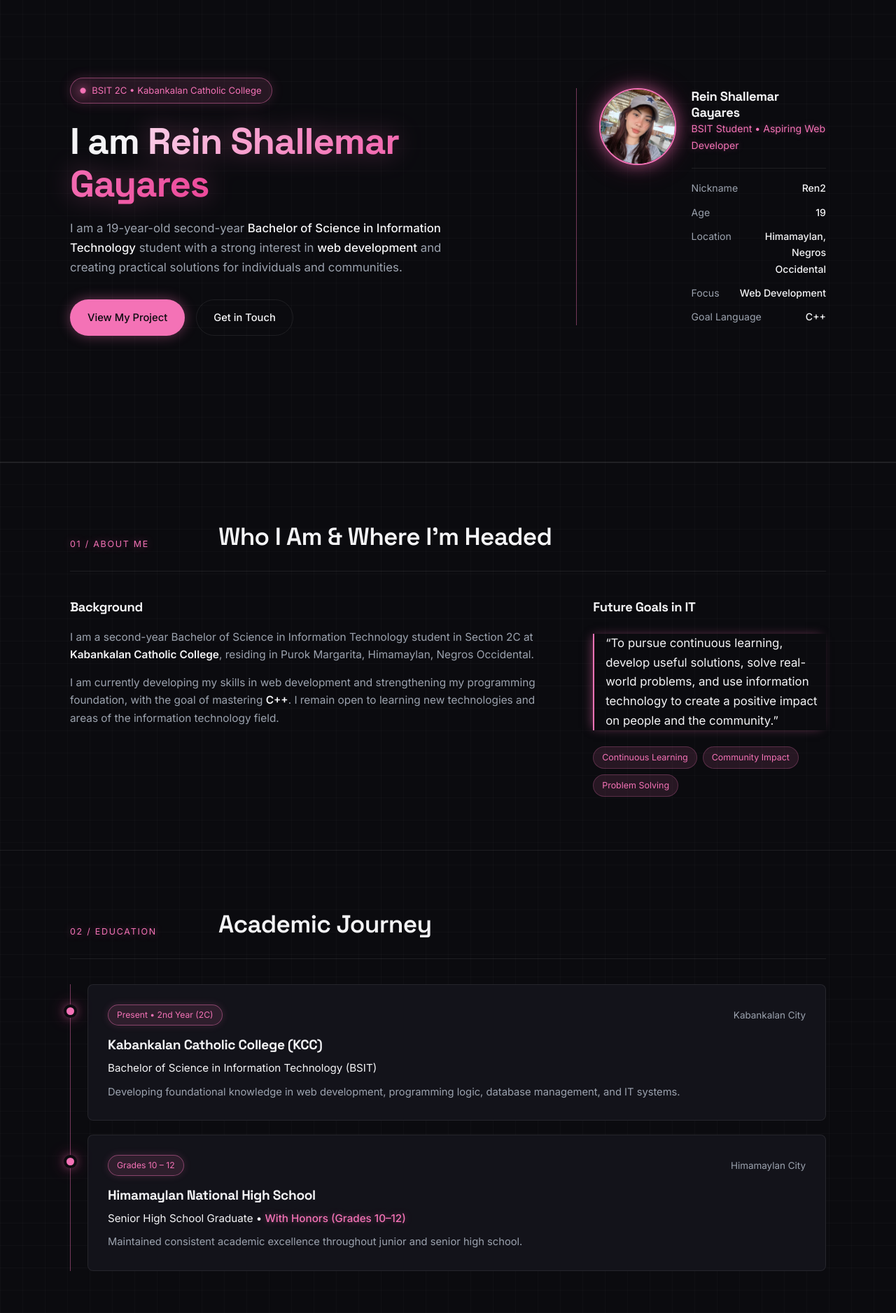
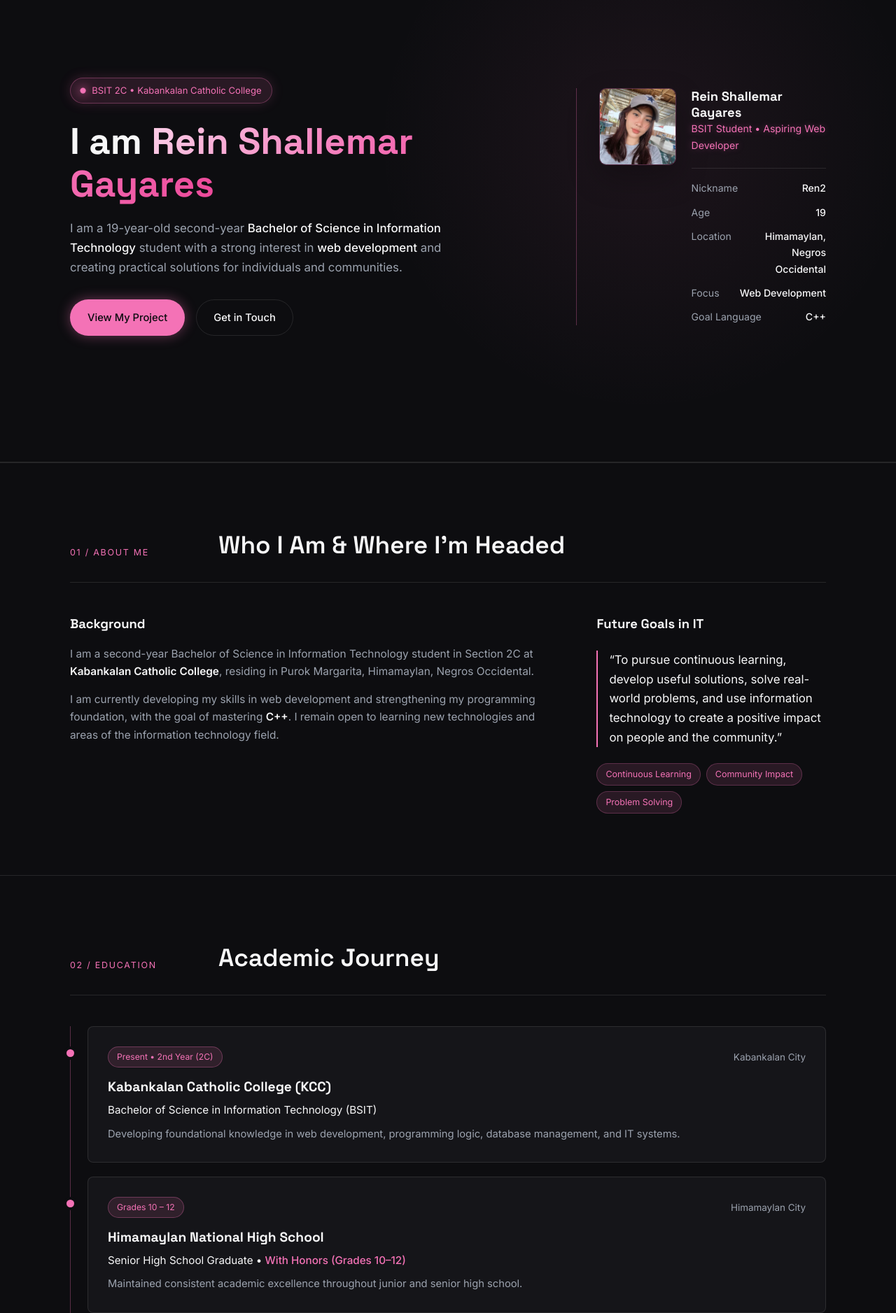
Before and after one commit to rein-gayares/gayares-project-1, a plain HTML site: page index.html in a window 1280 px wide. Shown: the part 140-2017 px from the top of the page at 70% size. Drawn offline with Linux system fonts and the light colour scheme.

Commit message:
Add portfolio foundation and accessibility metadata

```diff
--- a/assets/style/style.css
+++ b/assets/style/style.css
@@ -2,13 +2,13 @@
    Variables & Reset (Dark + Pink Glow Minimalist)
    ================================ */
 :root {
-  --bg: #0b0b0f;
-  --surface: #13131a;
-  --surface-hover: #191923;
-  --border: rgba(255, 255, 255, 0.08);
-  --border-pink: rgba(244, 114, 182, 0.45);
+  --bg: #0d0d10;
+  --surface: #151519;
+  --surface-hover: #1b1b21;
+  --border: rgba(255, 255, 255, 0.1);
+  --border-pink: rgba(244, 114, 182, 0.32);
 
-  --text: #f4f4f6;
+  --text: #f7f7f8;
   --text-muted: #9ca3af;
   --pink: #f472b6;
   --pink-strong: #ec4899;
@@ -33,13 +33,39 @@ html {
   scroll-padding-top: 84px;
 }
 
+::selection {
+  background: var(--pink);
+  color: #0d0d10;
+}
+
+.skip-link {
+  position: fixed;
+  top: 0.75rem;
+  left: 0.75rem;
+  z-index: 999;
+  padding: 0.65rem 0.9rem;
+  border-radius: 6px;
+  background: var(--text);
+  color: #0d0d10;
+  font-size: 0.86rem;
+  font-weight: 700;
+  transform: translateY(-150%);
+  transition: transform var(--transition);
+}
+
+.skip-link:focus {
+  transform: translateY(0);
+}
+
+:focus-visible {
+  outline: 2px solid var(--pink);
+  outline-offset: 4px;
+}
+
 body {
   font-family: "Inter", system-ui, -apple-system, sans-serif;
   background-color: var(--bg);
-  background-image:
-    linear-gradient(rgba(255, 255, 255, 0.018) 1px, transparent 1px),
-    linear-gradient(90deg, rgba(255, 255, 255, 0.018) 1px, transparent 1px);
-  background-size: 32px 32px;
+  background-image: radial-gradient(circle at 72% 8%, rgba(244, 114, 182, 0.07), transparent 24rem);
   color: var(--text);
   line-height: 1.65;
   -webkit-font-smoothing: antialiased;
@@ -47,7 +73,7 @@ body {
 
 h1, h2, h3, .logo {
   font-family: "Space Grotesk", system-ui, sans-serif;
-  letter-spacing: -0.02em;
+  letter-spacing: 0;
 }
 
 a {
@@ -94,8 +120,8 @@ a {
   position: sticky;
   top: 0;
   z-index: 100;
-  background: rgba(11, 11, 15, 0.82);
-  backdrop-filter: blur(14px);
+  background: rgba(13, 13, 16, 0.88);
+  backdrop-filter: blur(18px);
   border-bottom: 1px solid var(--border);
 }
 
@@ -176,7 +202,7 @@ a {
    Shared Components
    ================================ */
 .section {
-  padding: 4.75rem 0;
+  padding: 5.5rem 0;
   border-top: 1px solid var(--border);
 }
 
@@ -185,8 +211,8 @@ a {
   grid-template-columns: 180px 1fr;
   align-items: end;
   gap: 2rem;
-  margin-bottom: 2.25rem;
-  padding-bottom: 1.25rem;
+  margin-bottom: 2.75rem;
+  padding-bottom: 1.5rem;
   border-bottom: 1px solid var(--border);
 }
 
@@ -196,7 +222,7 @@ a {
   text-transform: uppercase;
   letter-spacing: 0.14em;
   color: var(--pink);
-  text-shadow: 0 0 12px rgba(244, 114, 182, 0.45);
+  text-shadow: none;
   margin-bottom: 0.45rem;
 }
 
@@ -215,10 +241,8 @@ a {
 
 .card:hover {
   border-color: var(--border-pink);
-  box-shadow:
-    0 0 22px rgba(244, 114, 182, 0.14),
-    inset 0 0 18px rgba(244, 114, 182, 0.04);
-  transform: translateY(-2px);
+  box-shadow: 0 12px 30px rgba(0, 0, 0, 0.18);
+  transform: translateY(-3px);
 }
 
 .btn {
@@ -316,7 +340,7 @@ a {
   -webkit-background-clip: text;
   background-clip: text;
   color: transparent;
-  filter: drop-shadow(0 0 18px rgba(244, 114, 182, 0.35));
+  filter: none;
 }
 
 .subtitle {
@@ -359,24 +383,20 @@ a {
 .avatar {
   width: 110px;
   height: 110px;
-  border-radius: 50%;
+  border-radius: 10px;
   object-fit: cover;
   object-position: center top;
   display: block;
-  border: 2px solid var(--pink);
+  border: 1px solid var(--border-pink);
   background: var(--bg);
-  box-shadow:
-    0 0 22px rgba(244, 114, 182, 0.55),
-    0 0 42px rgba(236, 72, 153, 0.25);
+  box-shadow: 0 18px 44px rgba(0, 0, 0, 0.28);
   margin-bottom: 1.25rem;
   transition: box-shadow var(--transition), transform var(--transition);
 }
 
 .profile-card:hover .avatar {
   transform: scale(1.05);
-  box-shadow:
-    0 0 28px rgba(244, 114, 182, 0.8),
-    0 0 55px rgba(236, 72, 153, 0.38);
+  box-shadow: 0 22px 50px rgba(0, 0, 0, 0.34);
 }
 
 .profile-meta h2 {
@@ -421,7 +441,7 @@ a {
 .about-grid {
   display: grid;
   grid-template-columns: 1.35fr 0.65fr;
-  gap: 3.5rem;
+  gap: 4.5rem;
 }
 
 .about-grid .card {
@@ -458,14 +478,14 @@ a {
   display: flex;
   flex-direction: column;
   justify-content: space-between;
-  background: linear-gradient(160deg, var(--surface) 60%, rgba(244, 114, 182, 0.1));
+  background: var(--surface);
 }
 
 .goal-card blockquote {
   font-size: 1.05rem;
   color: var(--text);
   border-left: 2px solid var(--pink);
-  box-shadow: -4px 0 14px -4px rgba(244, 114, 182, 0.5);
+  box-shadow: none;
   padding-left: 1rem;
   margin: 0.5rem 0 1.4rem;
 }
@@ -508,10 +528,7 @@ a {
   height: 11px;
   border-radius: 50%;
   background: var(--pink);
-  box-shadow:
-    0 0 0 4px var(--bg),
-    0 0 14px var(--pink),
-    0 0 24px var(--pink-strong);
+  box-shadow: 0 0 0 4px var(--bg);
 }
 
 .timeline-top {
@@ -531,7 +548,7 @@ a {
   background: var(--pink-soft);
   color: var(--pink);
   border: 1px solid var(--border-pink);
-  box-shadow: 0 0 12px rgba(244, 114, 182, 0.16);
+  box-shadow: none;
 }
 
 .location {
@@ -552,7 +569,7 @@ a {
 .highlight {
   color: var(--pink);
   font-weight: 500;
-  text-shadow: 0 0 10px rgba(244, 114, 182, 0.4);
+  text-shadow: none;
 }
 
 .desc {
@@ -639,7 +656,7 @@ a {
 .project-preview {
   background: #0d0d12;
   border: 1px solid var(--border);
-  border-radius: 12px;
+  border-radius: 8px;
   padding: 1rem;
   transition: border-color var(--transition), box-shadow var(--transition);
 }
--- a/index.html
+++ b/index.html
@@ -3,6 +3,8 @@
 <head>
   <meta charset="UTF-8" />
   <meta name="viewport" content="width=device-width, initial-scale=1.0" />
+  <meta name="description" content="Portfolio of Rein Shallemar Gayares, an aspiring web developer and BSIT student." />
+  <meta name="theme-color" content="#0d0d10" />
   <title>Ren2 | Rein Shallemar Gayares — BSIT Portfolio</title>
   <link rel="preconnect" href="https://fonts.googleapis.com" />
   <link rel="preconnect" href="https://fonts.gstatic.com" crossorigin />
@@ -10,6 +12,8 @@
   <link rel="stylesheet" href="assets/style/style.css" />
 </head>
 <body>
+
+  <a class="skip-link" href="#main-content">Skip to main content</a>
 
   <!-- Navigation -->
   <header class="navbar">
@@ -34,7 +38,7 @@
     </div>
   </header>
 
-  <main>
+  <main id="main-content">
     <!-- Hero Section -->
     <section id="home" class="hero">
       <div class="container hero-grid">
```
